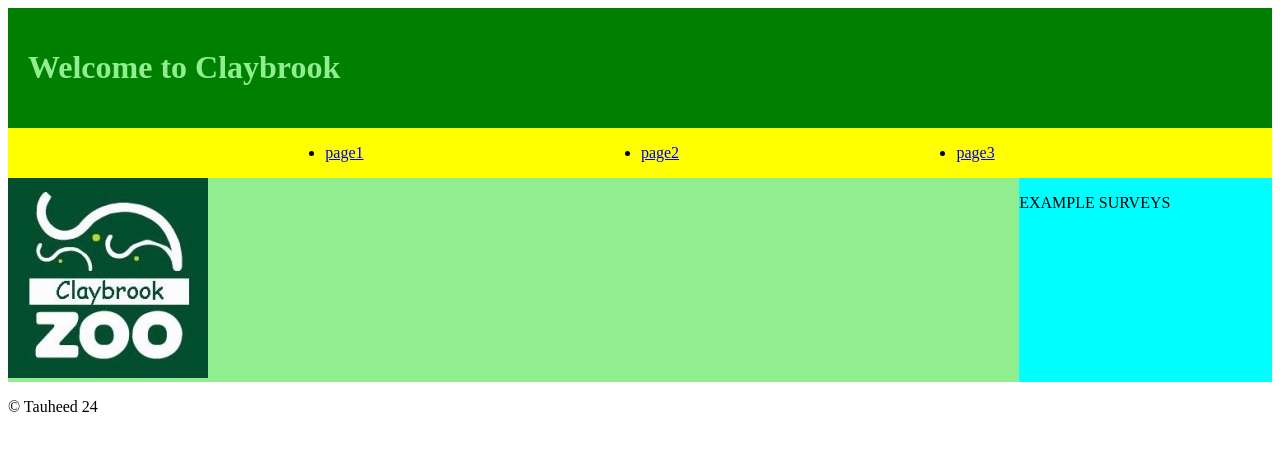
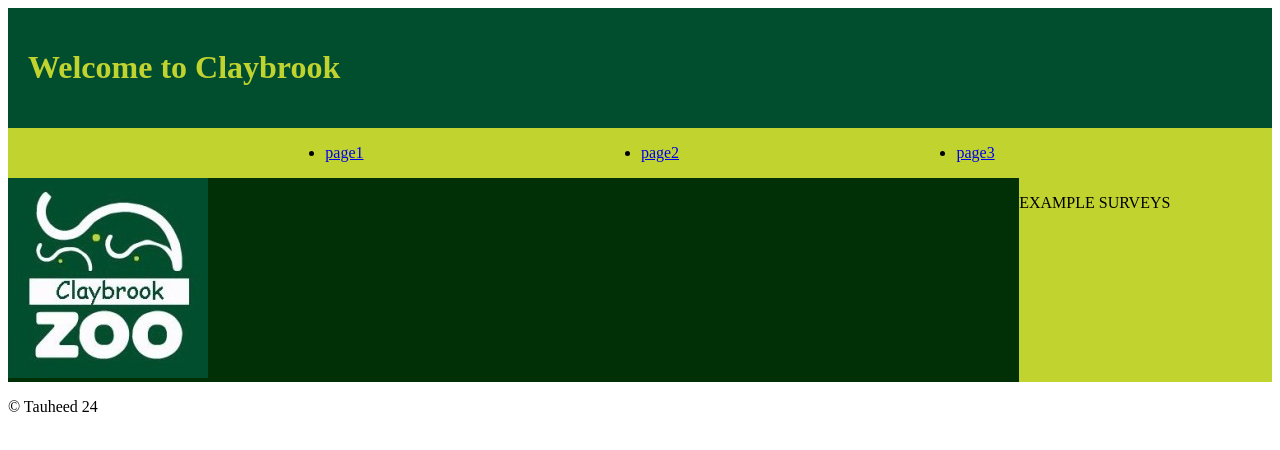
Before and after one commit to Dopeyy781/Week-3, a plain HTML site: page index.html in a window 1280 px wide. Drawn offline with Linux system fonts and the light colour scheme; files whose address does not match are found by name.

Commit message:
Modified Colouring to appropriately match claybrooks colour scheme

```diff
--- a/index.css
+++ b/index.css
@@ -1,22 +1,22 @@
 header {
-    background-color: green;
-    color: lightgreen;
+    background-color: #014e2e;
+    color: #c1d32f;
     padding: 20px;
     grid-area: header;
 }
 
 nav {
-    background-color: yellow;
+    background-color: #c1d32f;
     grid-area: nav;
 }
 
 main {
-    background-color: lightgreen;
-    color: green;
+    background-color: #013006;
+    color: #c1d32f;
     grid-area: main;
 }
 aside {
-    background-color: aqua;
+    background-color: #c1d32f;
     grid-area: aside;
 }
 body {
```
